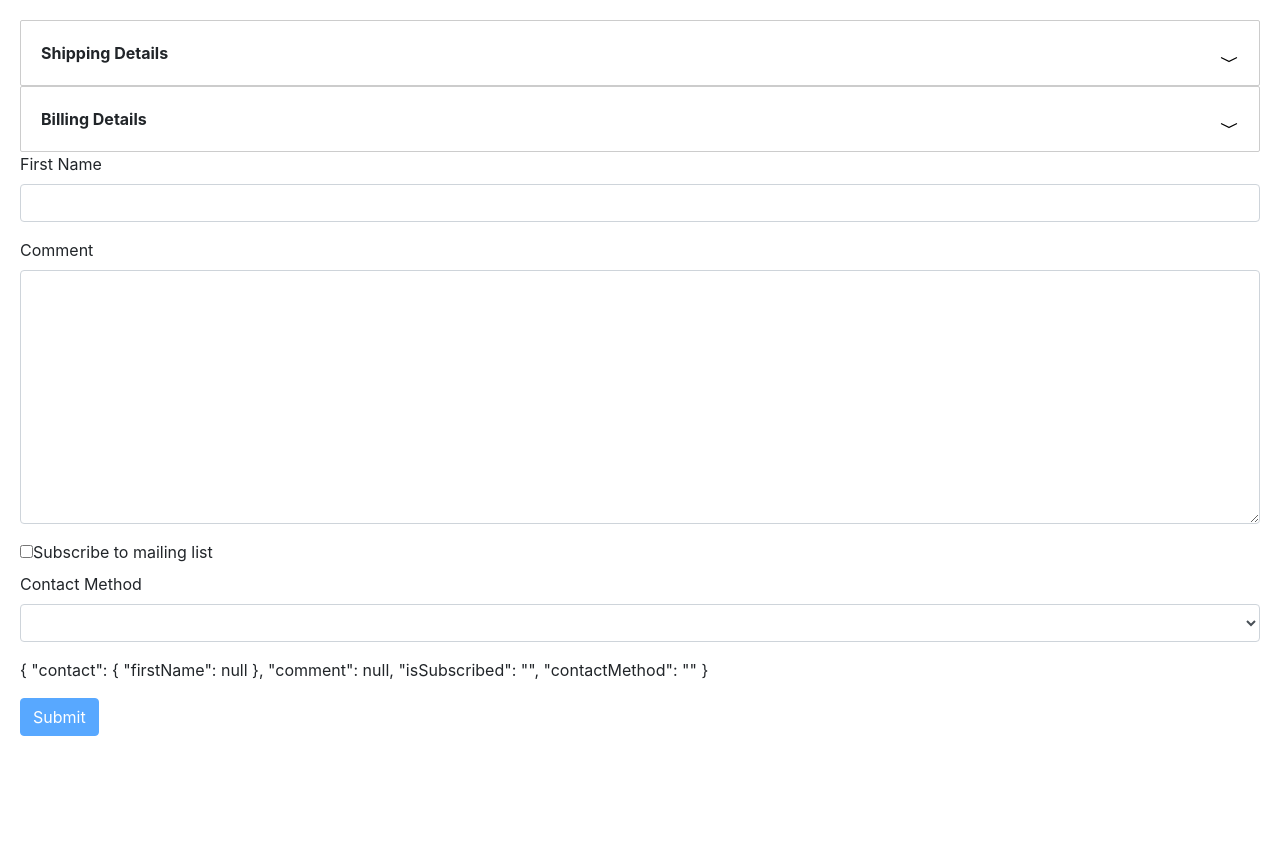
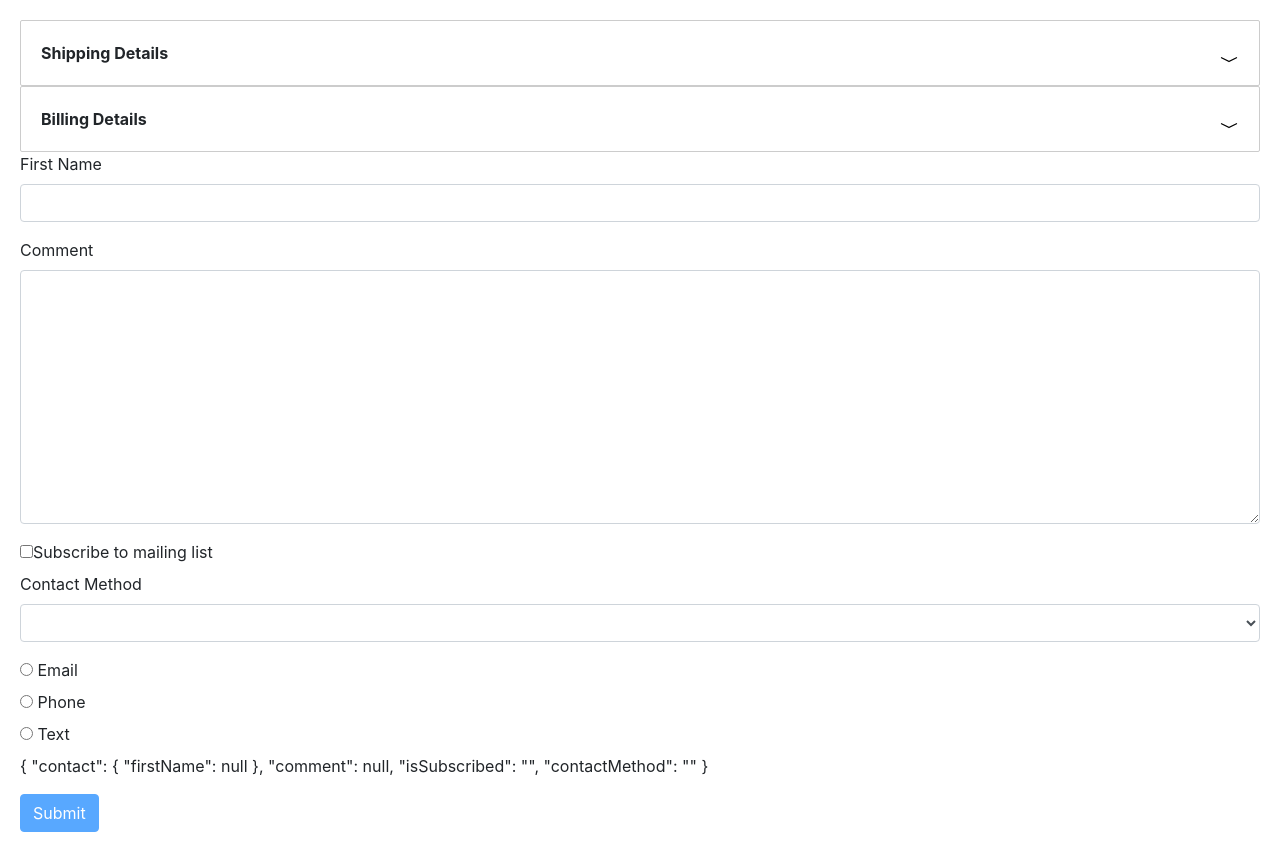
Before and after one commit to agiannotti/angular-ts-api, an Angular app: page / in a window 1280 px wide. Before the commit the page ends 800 px from the top, so only its background shows below. Built offline with nearby package versions, Linux system fonts and the light colour scheme.

Commit message:
radio buttons

```diff
--- a/src/app/contact/contact.component.html
+++ b/src/app/contact/contact.component.html
@@ -57,12 +57,21 @@
       class="form-control"
     >
       <option value=""></option>
-      <option *ngFor="let method of contactMethods" [ngValue]="method.id">
+      <option *ngFor="let method of contactMethods" [value]="method.id">
         {{ method.name }}
       </option>
     </select>
   </div>
+
+  <!-- ngFor to generate all available contact methods into form radio buttons  -->
+  <div *ngFor="let method of contactMethods" class="radio">
+    <label>
+      <input ngModel type="radio" name="contactMethod" [value]="method.id" />
+      {{ method.name }}
+    </label>
+  </div>
   <!-- provides value in json format with string interpolation! great for seeing form data -->
+
   <p>{{ f.value | json }}</p>
   <button class="btn btn-primary" [disabled]="!f.valid">Submit</button>
 </form>
```
